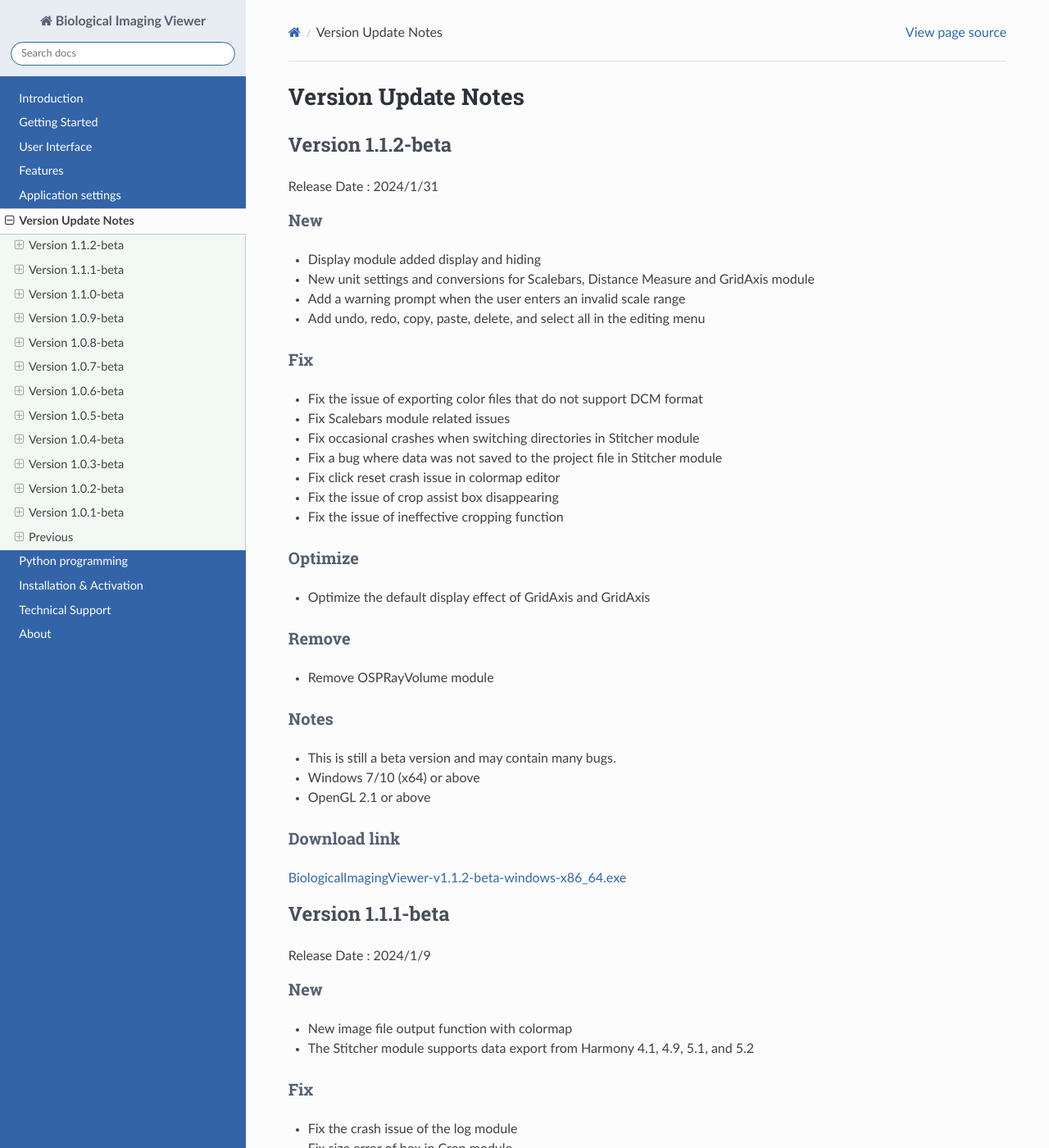
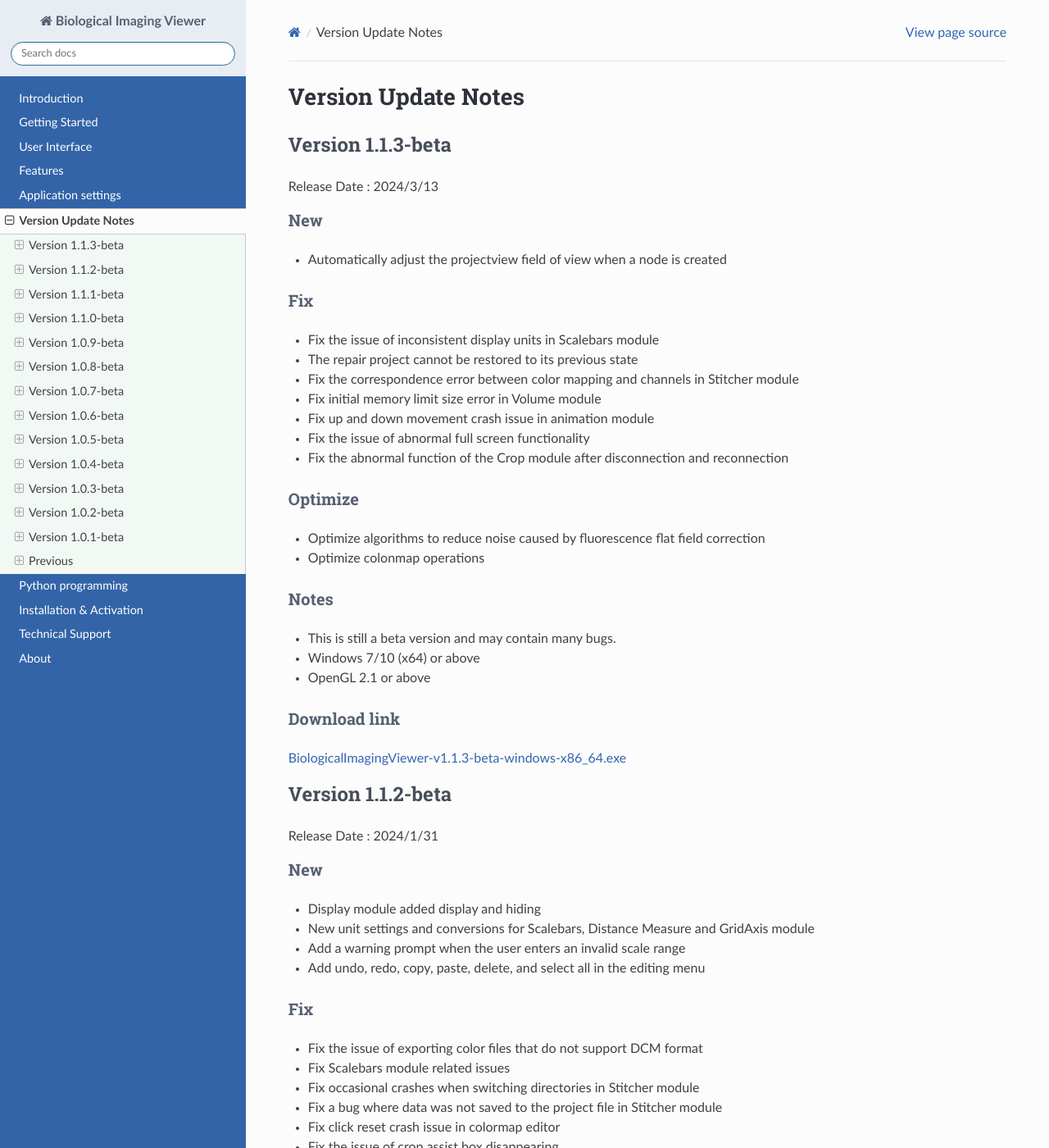
Before and after one commit to yangtong93/sphinx-img-docs, a Sphinx documentation site: the page built from source/user_guide/upgrade.md, in a window 1280 px wide and 1400 px high. Shown: the whole window at 82% size. Built offline with Sphinx 7.4.7 and the Read the Docs theme 2.0.0, drawn with Linux system fonts in a browser that asks for light colours.

Commit message:
feature: v1.1.3

```diff
--- a/source/user_guide/upgrade.md
+++ b/source/user_guide/upgrade.md
@@ -1,4 +1,32 @@
 # Version Update Notes
+
+## Version 1.1.3-beta
+
+Release Date : 2024/3/13
+
+### New
+* Automatically adjust the projectview field of view when a node is created
+
+### Fix
+* Fix the issue of inconsistent display units in Scalebars module
+* The repair project cannot be restored to its previous state
+* Fix the correspondence error between color mapping and channels in Stitcher module
+* Fix initial memory limit size error in Volume module
+* Fix up and down movement crash issue in animation module
+* Fix the issue of abnormal full screen functionality
+* Fix the abnormal function of the Crop module after disconnection and reconnection
+
+### Optimize
+* Optimize algorithms to reduce noise caused by fluorescence flat field correction
+* Optimize colonmap operations
+
+### Notes
+* This is still a beta version and may contain many bugs.
+* Windows 7/10 (x64) or above
+* OpenGL 2.1 or above
+
+### Download link
+[BiologicalImagingViewer-v1.1.3-beta-windows-x86_64.exe](http://71.131.244.138:22224/Image-1.1.3-beta/BiologicalImagingViewer-v1.1.3-beta-windows-x86_64.exe)
 
 ## Version 1.1.2-beta
 
```
Also changed, not shown: 2 other files.
